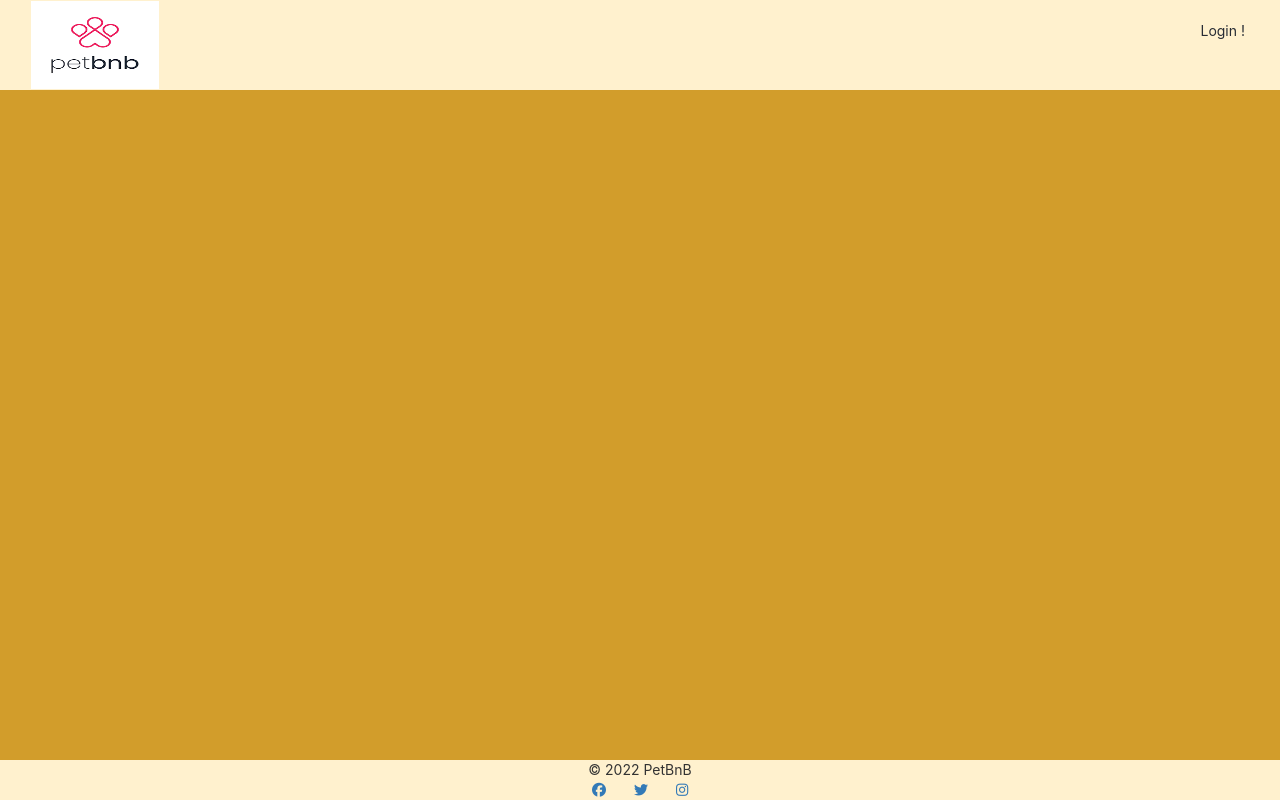
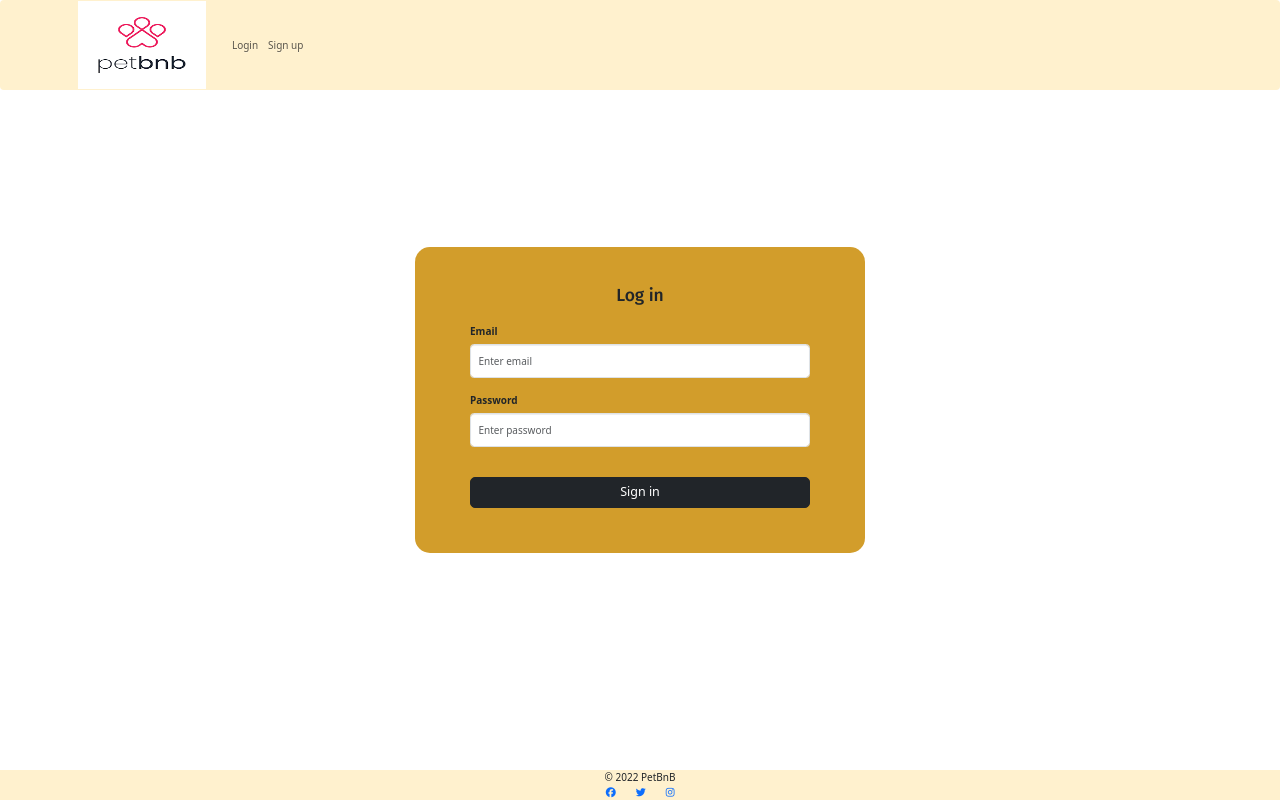
Before and after one commit to shivani1406/petbnb, a React (Create React App) app in the folder react-front-end/: page /login in a window 1280 px wide. Built offline with nearby package versions, Linux system fonts and the light colour scheme.

Commit message:
create navbar login signup component_update app.js_add login css_create images folder

```diff
--- a/react-front-end/src/App.js
+++ b/react-front-end/src/App.js
@@ -8,6 +8,10 @@ import admin from './Admin/admin';
 import createProperty from './create_property';
 import Footer from './Footer';
 import history from './history';
+import '../node_modules/bootstrap/dist/css/bootstrap.min.css';
+import Nav from "./components/navbar.component";
+import Login from './components/login.component';
+import SignUp from './components/signup.component';
 class App extends Component {
 
 
@@ -15,10 +19,14 @@ class App extends Component {
     return (
 
       <div className="App">
-         <Navigation />
+
         <Router history={history}>
+        <Nav/>
+
         <Switch>
            <Route exact path="/" component={HomePage} />
+           <Route exact path="/login" component={Login} />
+           <Route exact path="/register" component={SignUp} />
            <Route path="/mainpage" component={MainPage} />
            <Route path="/admin" component={admin} />
            <Route path="/createProperty" component={createProperty} />
--- /dev/null
+++ b/react-front-end/src/components/login.component.js
@@ -0,0 +1,63 @@
+import axios from "axios";
+import React, { Component } from "react";
+import './login.css';
+
+export default class Login extends Component {
+
+    handleSubmit = e => {
+        e.preventDefault();
+        const data = {
+            email: this.email,
+            password: this.password
+        };
+
+        axios.post('http://localhost:8080/login', data).then(
+            res => {
+                console.log(res)
+            }
+        ).catch(
+            err => {
+                console.log(err);
+            }
+        )
+    }
+
+
+    render() {
+        return (
+            <div className="auth-wrapper">
+                <div className="auth-inner">
+            <form onSubmit={this.handleSubmit}>
+
+                <h3>Log in</h3>
+
+                <div className="form-group">
+                    <label>Email</label>
+                    <input type="email" className="form-control" placeholder="Enter email" required
+                        onChange={e => this.email = e.target.value}/>
+                </div>
+
+                <div className="form-group">
+                    <label>Password</label>
+                    <input type="password" className="form-control" placeholder="Enter password" required
+                        onChange={e => this.password = e.target.value} />
+                </div>
+
+                <br/>
+                {/* <div className="form-group">
+                    <div className="custom-control custom-checkbox">
+                        <input type="checkbox" className="custom-control-input" id="customCheck1" />
+                        <label className="custom-control-label" htmlFor="customCheck1">Remember me</label>
+                    </div>
+                </div> */}
+
+                <button type="submit" className="btn btn-dark btn-lg btn-block">Sign in</button>
+                {/* <p className="forgot-password text-right">
+                    Forgot <a href="#">password?</a>
+                </p> */}
+            </form>
+            </div>
+            </div>
+        );
+    }
+}
--- /dev/null
+++ b/react-front-end/src/components/login.css
@@ -0,0 +1,41 @@
+@import url('https://fonts.googleapis.com/css?family=Fira+Sans:400,500,600,700,800');
+
+h3 {
+    font-weight: 500;
+    font-family: 'Fira Sans', sans-serif;
+}
+
+body, html, .App, #root {
+    width: 100%;
+    height: 100%;
+}
+
+.auth-wrapper {
+    width: 100%;
+    height: 100%;
+    display: flex;
+    justify-content: center;
+    flex-direction: column;
+    text-align: left;
+}
+
+.auth-inner {
+    width: 450px;
+    margin: auto;
+    background: #D29D2B;
+    padding: 40px 55px 45px 55px;
+    border-radius: 15px;
+    transition: all .3s;
+}
+
+.auth-wrapper .form-control:focus {
+    border-color: #167bff;
+    box-shadow: none;
+}
+
+.auth-wrapper h3 {
+    text-align: center;
+    margin: 0;
+    line-height: 1;
+    padding-bottom:  20px;
+}
--- /dev/null
+++ b/react-front-end/src/components/navbar.component.js
@@ -0,0 +1,25 @@
+import React, {Component} from "react";
+import { Link } from "react-router-dom";
+import imageLogo from '../images/petbnb.png';
+
+export default class Nav extends Component {
+     render(){
+         return(
+            <nav className="navbar navbar-expand navbar-light fixed-top">
+            <div className="container">
+            <Link to={'/'} className="nav-link"><img className="imageLogo" src={imageLogo} alt="logologologo"></img></Link>
+              <div className="collapse navbar-collapse">
+                <ul className="navbar-nav ml-auto">
+                  <li className="nav-item">
+                    <Link to={'/login'} className="nav-link">Login</Link>
+                  </li>
+                  <li className="nav-item">
+                    <Link to={"/register"} className="nav-link">Sign up</Link>
+                  </li>
+                </ul>
+              </div>
+            </div>
+            </nav>
+         )
+     }
+}
--- /dev/null
+++ b/react-front-end/src/components/signup.component.js
@@ -0,0 +1,56 @@
+import axios from "axios";
+import React, { Component } from "react";
+
+export default class SignUp extends Component {
+
+     handleSubmit = e => {
+         e.preventDefault();
+         const data = {
+             email: this.email,
+             password: this.password
+         };
+
+         axios.post('http://localhost:8080/register', data).then(
+             res => {
+                 console.log(res)
+             }
+         ).catch(
+             err => {
+                 console.log(err);
+             }
+         )
+     }
+
+    render() {
+        return (
+            <div className="auth-wrapper">
+                <div className="auth-inner">
+            <form onSubmit={this.handleSubmit}>
+                <h3>Register</h3>
+
+                {/* <div className="form-group">
+                    <label>First name</label>
+                    <input type="text" className="form-control" placeholder="First name" />
+                </div> */}
+
+                <div className="form-group">
+                    <label>Email</label>
+                    <input type="email" className="form-control" placeholder="Enter email"
+                        onChange={e => this.email = e.target.value}/>
+                </div>
+
+                <div className="form-group">
+                    <label>Password</label>
+                    <input type="password" className="form-control" placeholder="Enter password"
+                        onChange={e => this.password = e.target.value}/>
+                </div>
+                <br/>
+
+                <button type="submit" className="btn btn-dark btn-lg btn-block">Register</button>
+
+            </form>
+            </div>
+            </div>
+        );
+    }
+}
```
Also changed, not shown: react-front-end/src/images/petbnb.png (added).
